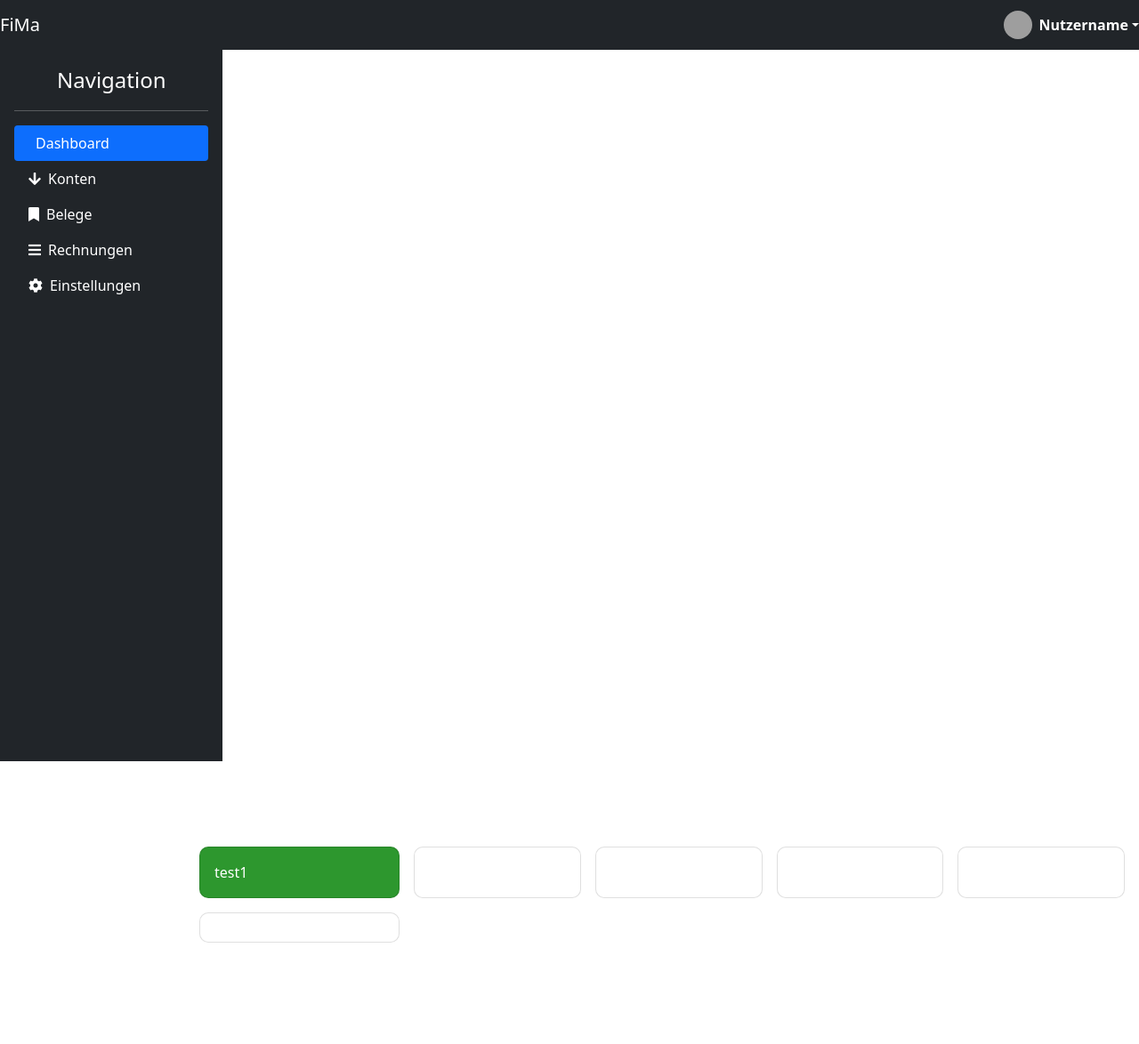
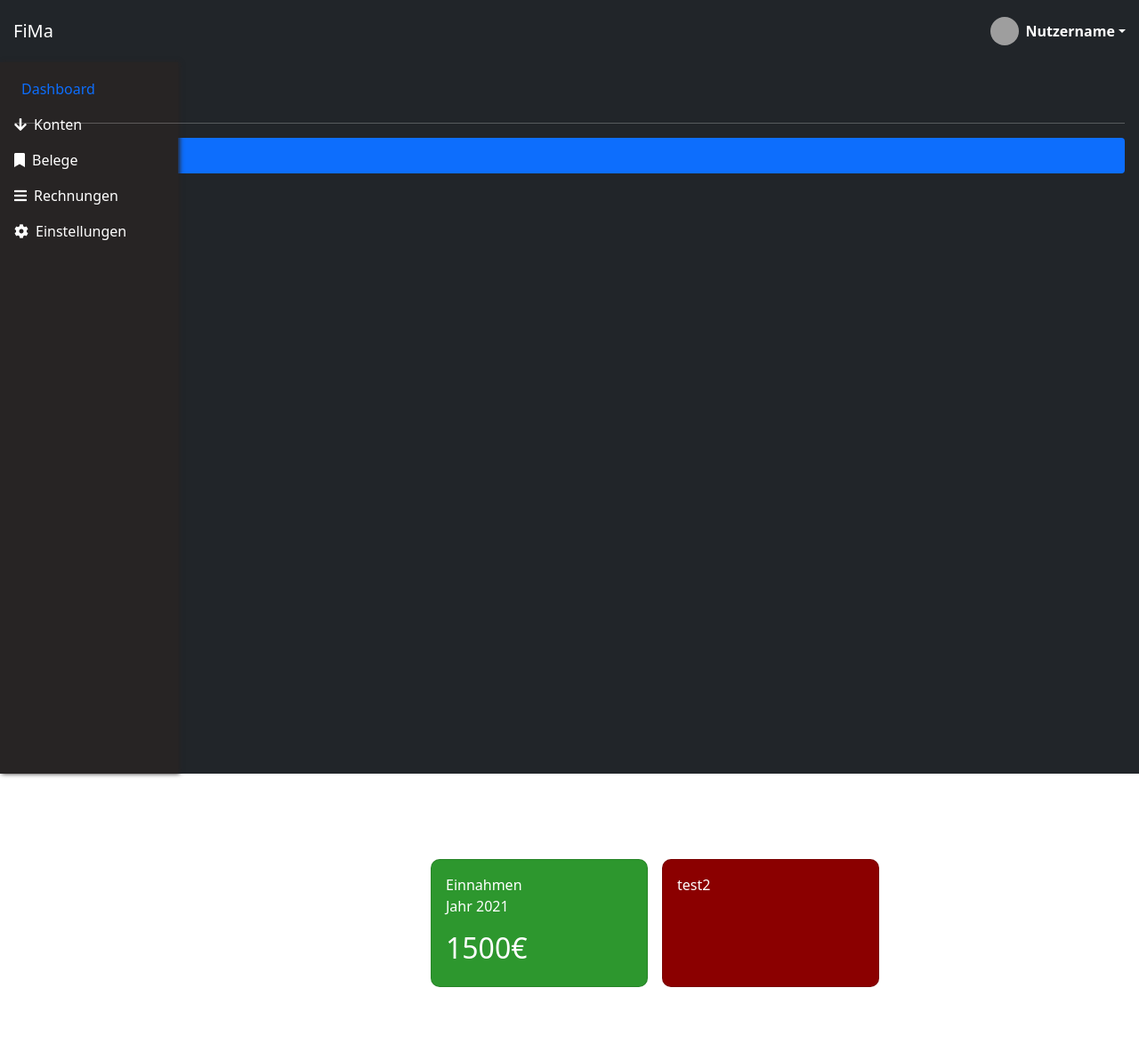
Before and after one commit to FevziG66/Wahlprojekt, a Django app: page /dashboard/ in a window 1280 px wide. Shown: the whole page at 89% size. Before the commit the page ends 1060 px from the top, so only its background shows below. Run offline with Django 3.2, Linux system fonts and the light colour scheme; some libraries are stand-ins or nearby versions; grey boxes are pictures that could not be loaded.

Commit message:
Cards angepasst.

```diff
--- a/home/templates/home/base.html
+++ b/home/templates/home/base.html
@@ -23,8 +23,6 @@
                 margin-left: auto;
             }
 
-
-
           /*Sidebar Begin*/
           .nav-link:hover { /*Hintergrundfarbe, wenn man mit der Maus auf einem Element ist*/
             background-color: #5e5b5b !important
@@ -38,20 +36,37 @@
             transform: rotate(360deg)
           }
 
-
-          sidebar {
-            padding: 80px 0 20px 0;
+          .navbar {
+            padding: 15px;
           }
 
+
+          .sidebar {
+            padding: 10px 0 20px 0;
+            position: fixed;
+            margin-top: 70px;
+            height: 100%;
+            width: 200px;
+            left: 0;
+            top: 0;
+            background-color:rgb(39, 36, 36) ;
+            box-shadow: 2px 0 5px rgb(39, 36, 36);
+          }
+
+          .sidebar-menu {
+            align-items: center;
+            width: 100%;
+          }
 
           main {
            min-height: 100%;
            padding: 6rem 1rem 2rem 14rem;
            color: #201f2b;
           }
+
           .dashboard-container {
               display: grid;
-              grid-template-columns: 1fr 1fr 1fr 0.5fr 0. 5fr;
+              grid-template-columns: 1fr 1fr 1fr 0.5fr 0.5fr;
               grid-template-rows: auto;
               gap: 1rem;
               grid-template-areas:
@@ -64,13 +79,31 @@
               background-color: #fff;
               padding: 1rem;
               border-radius: 10px;
+              min-width: 100% !important;
             }
 
-            .total1 {
-              grid-area: total1;
+            .total2 {
+              grid-area: total2;
               background-color: #2d972e;
               color: #fff;
             }
+
+            .total3 {
+              grid-area: total3;
+              background-color: darkred;
+              color: #fff;
+            }
+
+            .info {
+              display: grid;
+              grid-auto-flow: column;
+              justify-content: space-between;
+              align-items: center;
+            }
+
+
+
+
 
 
           /*Sidebar End*/
--- a/home/templates/home/dashboard.html
+++ b/home/templates/home/dashboard.html
@@ -3,13 +3,31 @@
 
 {% block hauptinhalt %}
 
+<div class="container-fluid">
+<div class="sidebar">
+    <div class="sidebar-menu">
+        <a href="#" class="nav-link active" aria-current="page"> <i class="fa fa-dashboard"></i><span class="ms-2">Dashboard</span> </a>
+    </div>
+    <div class="sidebar-menu">
+        <a href="#" class="nav-link text-white"> <i class="fa fa-arrow-down"></i><span class="ms-2">Konten</span> </a>
+    </div>
+    <div class="sidebar-menu">
+        <a href="#" class="nav-link text-white"> <i class="fa fa-bookmark"></i><span class="ms-2">Belege</span> </a>
+    </div>
+    <div class="sidebar-menu">
+        <a href="#" class="nav-link text-white"> <i class="fa fa-bars"></i><span class="ms-2">Rechnungen</span> </a>
+    </div>
+    <div class="sidebar-menu">
+        <a href="{% url 'home:settings'%}" class="nav-link text-white"> <i class="fa fa-cog"></i><span class="ms-2">Einstellungen</span> </a>
+    </div>
+</div>
+</div>
 
-<div class="sidebar">
 <!--Sidebar Erstellung-->
-<div class="d-flex flex-column vh-100 flex-shrink-0 p-3 text-white bg-dark" style="width: 250px;">
+<div class="d-flex flex-column vh-100 flex-shrink-0 p-3 text-white bg-dark">
 
     <!--Überchrift mit Link, Abstand, Höhe, Farben etc.-->
-<a class="d-flex align-items-center mb-3 mb-md-0 me-md-auto text-white text-decoration-none"> <svg class="bi me-2" width="40" height="32"> </svg> <span class="fs-4">Navigation</span> </a>
+    <a class="d-flex align-items-center mb-3 mb-md-0 me-md-auto text-white text-decoration-none"><span class="fs-4">Navigation</span> </a>
 
     <hr> <!--Trennlinie zwischen Überschrift und Elemente-->
 
@@ -22,24 +40,28 @@
           <li> <a href="{% url 'home:settings'%}" class="nav-link text-white"> <i class="fa fa-cog"></i><span class="ms-2">Einstellungen</span> </a> </li>
     </ul>
     </div>
+
 <main>
     <div class="dashboard-container">
-        <div class="card total1">
+        <div class="card total2">
             <div class="info">
-                test1
+                <div class="info-detal">
+                    <hr3>Einnahmen</hr3>
+                    <p>Jahr 2021</p>
+                    <h2>1500€</h2>
                 </div>
             </div>
-        <div class="card total2">
+        </div>
+        <div class="card total3">
+            <div class="info">
+                test2
+            </div>
+        </div>
     </div>
 
-        <div class="card total3">        </div>
-        <div class="card total4">       </div>
+</main>
 
-        <div class="card detail"></div>
-        <div class="card customer"></div>
-    </div>
-</main>
-</div>
+
 
 
 
```
Lines whose indentation alone changed are shown as unchanged.
